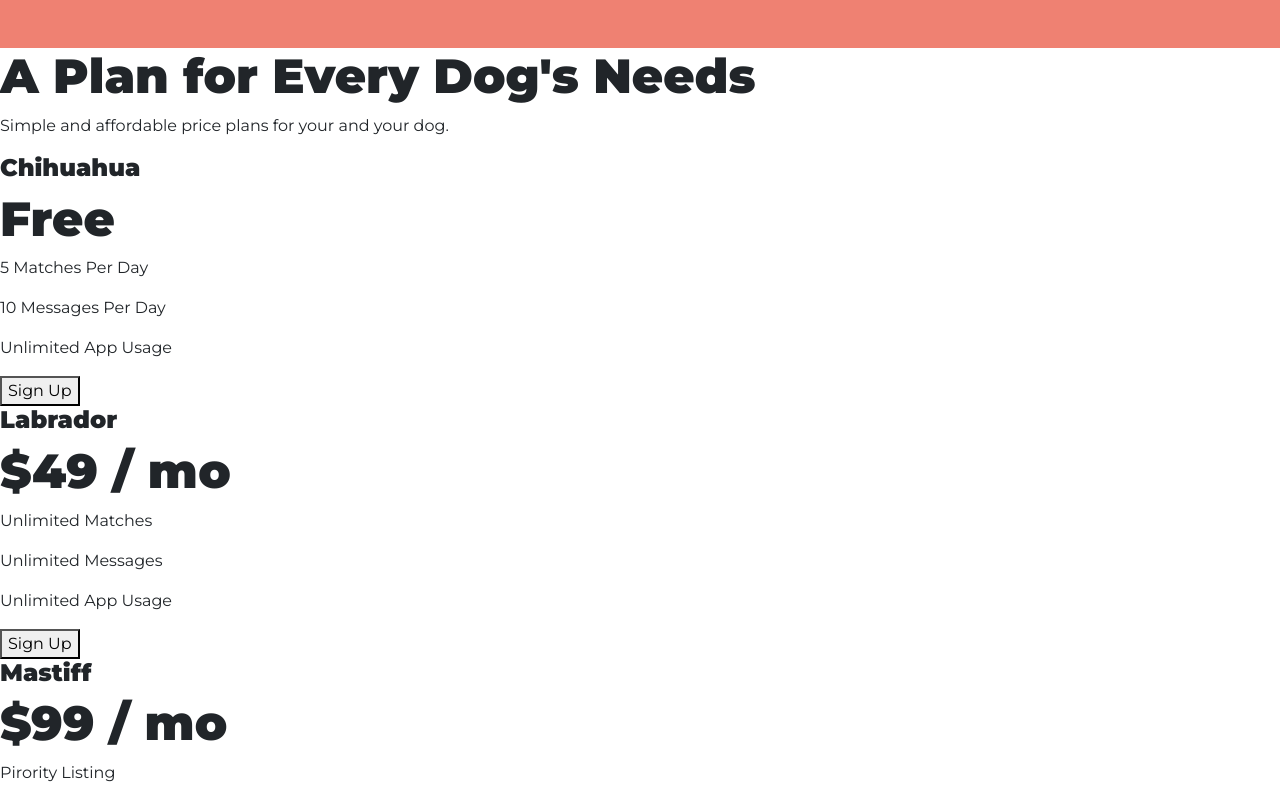
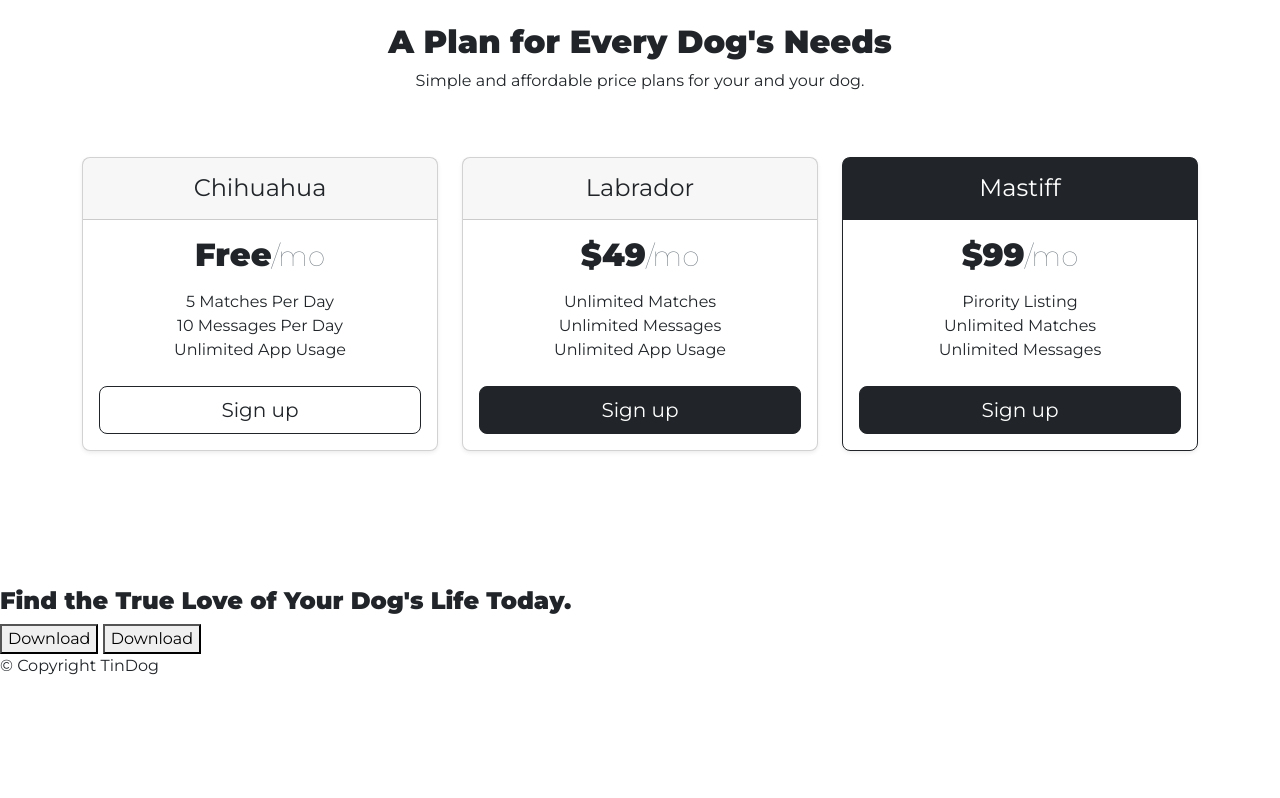
Before and after one commit to Nakamcode/Doggy, a plain HTML site: page index.html in a window 1280 px wide. Shown: the part 1740-2538 px from the top of the page. After the commit the page ends 2434 px from the top, so only its background shows below. Drawn offline with nearby package versions, Linux system fonts and the light colour scheme.

Commit message:
finished the pricing section

```diff
--- a/css/styles.css
+++ b/css/styles.css
@@ -18,12 +18,12 @@ body{
 }
 h1{
     font-family: 'Montserrat-Black', sans-serif;
-    font-size: 3.5rem;
+    font-size: 3.5em;
     font-weight: 900;
     line-height: 1.5;
 }
 h2{
-    font-size: 3rem;
+    font-size: 2em;
     font-weight: 600;
 }
 h3{
@@ -64,13 +64,15 @@ h3{
 /* testimonials section */
 
 #testimonials{
-    padding: 4em 0;
     background-color: #ef8172;
     color: #fff;
 }
 .testimonial-image{
     width: 10%;
     border-radius: 100%;
+}
+.carousel-item{
+    padding: 4em 10em;
 }
 
 /* press section */
@@ -82,3 +84,9 @@ h3{
     width: 20%;
     margin: 0 20px;
 }
+
+/* pricing */
+
+#pricing{
+    padding: 4em 0;
+}
--- a/index.html
+++ b/index.html
@@ -206,7 +206,7 @@
             data-slide="prev"
           >
             <span class="carousel-control-prev-icon" aria-hidden="true"></span>
-            <span class="sr-only">Previous</span>
+            <!-- <span class="sr-only">Previous</span> -->
           </a>
           <a
             class="carousel-control-next"
@@ -215,7 +215,7 @@
             data-slide="next"
           >
             <span class="carousel-control-next-icon" aria-hidden="true"></span>
-            <span class="sr-only">Next</span>
+            <!-- <span class="sr-only">Next</span> -->
           </a>
         </div>
       </div>
@@ -243,10 +243,11 @@
     <!-- Pricing -->
 
     <section id="pricing">
-      <h2>A Plan for Every Dog's Needs</h2>
-      <p>Simple and affordable price plans for your and your dog.</p>
+      <div class="container text-center">
+        <h2>A Plan for Every Dog's Needs</h2>
+        <p>Simple and affordable price plans for your and your dog.</p>
 
-      <h3>Chihuahua</h3>
+        <!-- <h3>Chihuahua</h3>
       <h2>Free</h2>
       <p>5 Matches Per Day</p>
       <p>10 Messages Per Day</p>
@@ -266,7 +267,73 @@
       <p>Unlimited Matches</p>
       <p>Unlimited Messages</p>
       <p>Unlimited App Usage</p>
-      <button type="button">Sign Up</button>
+      <button type="button">Sign Up</button> -->
+
+        <div class="row py-5">
+          <div class="col-lg-4 text-center">
+            <div class="card mb-4 rounded-3 shadow-sm">
+              <div class="card-header py-3">
+                <h4 class="my-0 fw-normal">Chihuahua</h4>
+              </div>
+              <div class="card-body">
+                <h2 class="card-title pricing-card-title">
+                  Free<small class="text-muted fw-light">/mo</small>
+                </h2>
+                <ul class="list-unstyled mt-3 mb-4">
+                  <li>5 Matches Per Day</li>
+                  <li>10 Messages Per Day</li>
+                  <li>Unlimited App Usage</li>
+                </ul>
+                <button type="button" class="w-100 btn btn-lg btn-outline-dark">
+                  Sign up
+                </button>
+              </div>
+            </div>
+          </div>
+          <div class="col-lg-4">
+            <div class="card mb-4 rounded-3 shadow-sm">
+              <div class="card-header py-3">
+                <h4 class="my-0 fw-normal">Labrador</h4>
+              </div>
+              <div class="card-body">
+                <h2 class="card-title pricing-card-title">
+                  $49<small class="text-muted fw-light">/mo</small>
+                </h2>
+                <ul class="list-unstyled mt-3 mb-4">
+                  <li>Unlimited Matches</li>
+                  <li>Unlimited Messages</li>
+                  <li>Unlimited App Usage</li>
+                  <li></li>
+                </ul>
+                <button type="button" class="w-100 btn btn-lg btn-dark">
+                  Sign up
+                </button>
+              </div>
+            </div>
+          </div>
+          <div class="col-lg-4">
+            <div class="card mb-4 rounded-3 shadow-sm border-dark">
+              <div class="card-header py-3 text-bg-dark border-dark">
+                <h4 class="my-0 fw-normal">Mastiff</h4>
+              </div>
+              <div class="card-body">
+                <h2 class="card-title pricing-card-title">
+                  $99<small class="text-muted fw-light">/mo</small>
+                </h2>
+                <ul class="list-unstyled mt-3 mb-4">
+                  <li>Pirority Listing</li>
+                  <li>Unlimited Matches</li>
+                  <li>Unlimited Messages</li>
+                  <li></li>
+                </ul>
+                <button type="button" class="w-100 btn btn-lg btn-dark">
+                  Sign up
+                </button>
+              </div>
+            </div>
+          </div>
+        </div>
+      </div>
     </section>
 
     <!-- Call to Action -->
```
